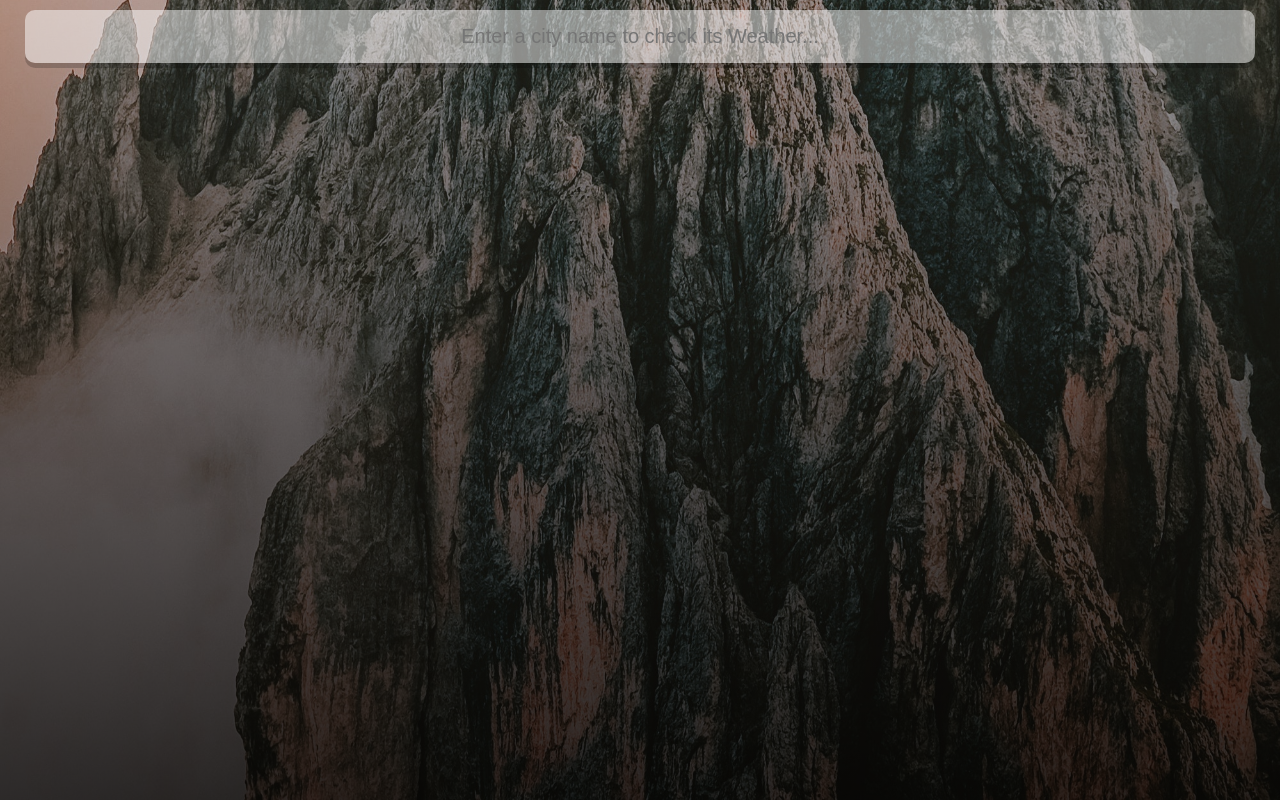
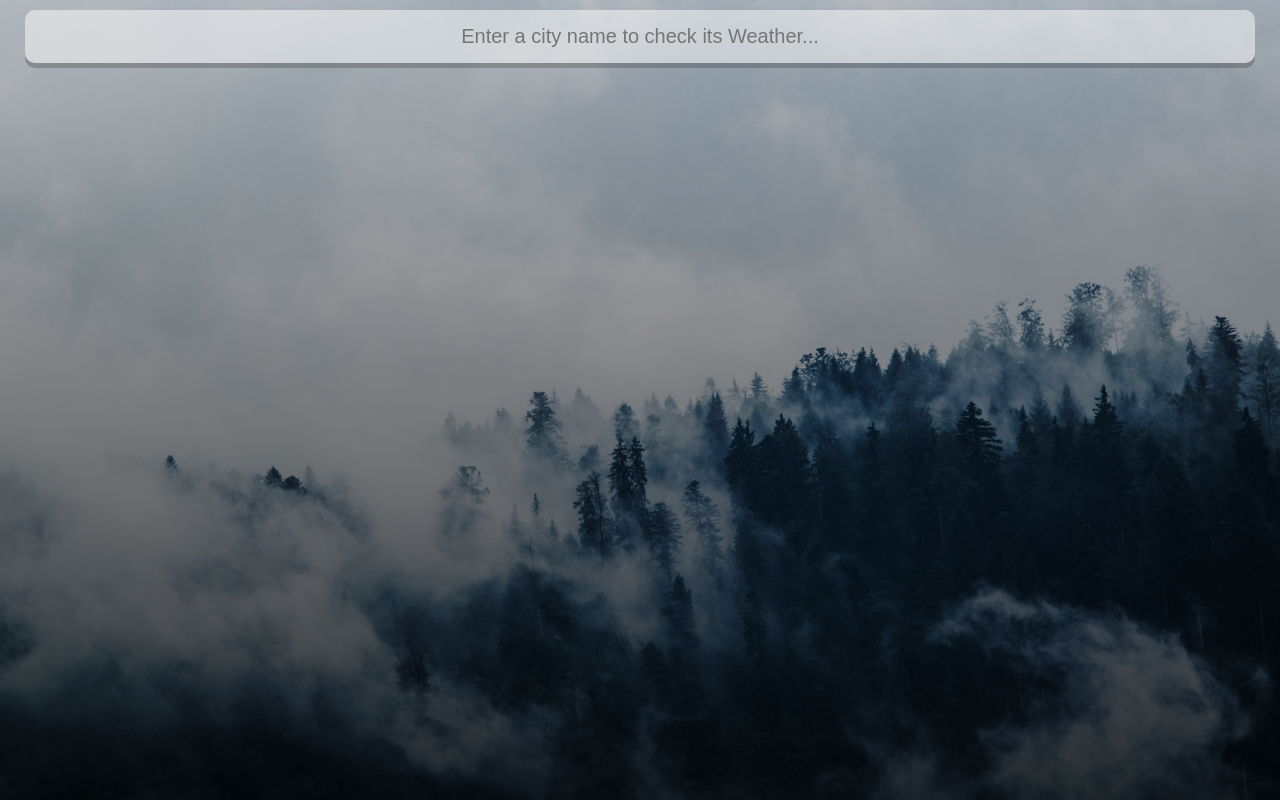
Before and after one commit to chiraglal/Weather-App-React-JS, a React (Create React App) app: page / in a window 1280 px wide. Built offline with nearby package versions, Linux system fonts and the light colour scheme.

Commit message:
Added Lesser Sized Background Images for faster loading

```diff
--- a/src/index.css
+++ b/src/index.css
@@ -9,14 +9,14 @@ body {
 }
 
 .app {
-  background-image: url('/img/pexels-eberhard-grossgasteiger-1366909.jpg');
+  background-image: url('/img/Cold.jpg');
   background-size: cover;
   background-position: bottom;
   transition: 1s ease;
 }
 
 .app.warm {
-  background-image: url('/img/pexels-eberhard-grossgasteiger-1670187.jpg');
+  background-image: url('/img/Sunny.jpg');
 }
 
 main {
```
Also changed, not shown: img/Cold.jpg (added), img/Sunny.jpg (added).
